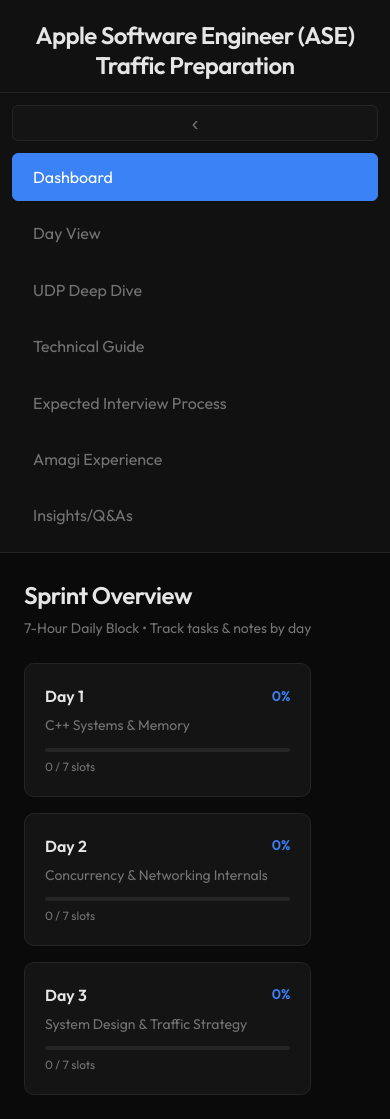
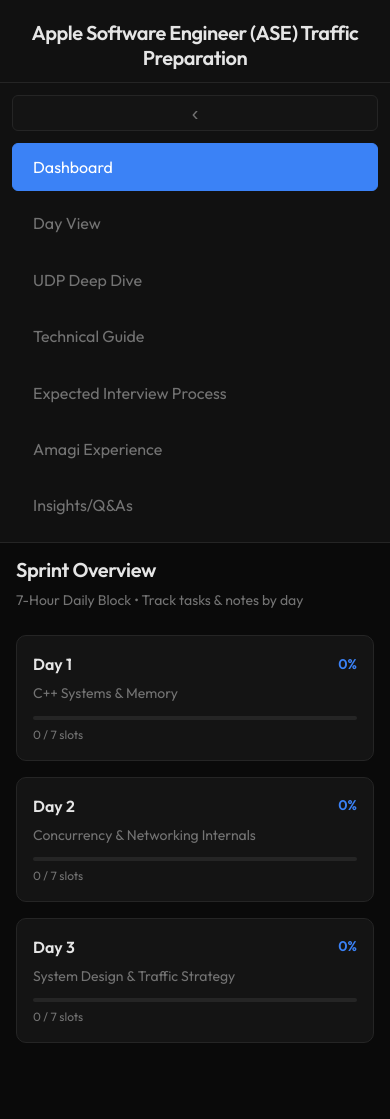
Before and after one commit to Bannump/apple-traffic-prep, a React (Vite) app: page / in a window 390 px wide. After the commit the page ends 1055 px from the top, so only its background shows below. Built offline with nearby package versions, Linux system fonts and the light colour scheme.

Commit message:
added responsiveness and redability improvement

```diff
--- a/src/App.jsx
+++ b/src/App.jsx
@@ -60,6 +60,7 @@
         />
         <main className="main">
           <div className="main-inner">
+            <div className="main-content">
             {view === 'dashboard' && (
               <Dashboard completed={completed} onSelectDay={handleSelectDay} />
             )}
@@ -77,6 +78,7 @@
             {view === 'interview-process' && <InterviewProcessPage />}
             {view === 'amagi-experience' && <AmagiExperiencePage />}
             {view === 'insights-qa' && <InsightsQAPage />}
+            </div>
           </div>
         </main>
       </div>
--- a/src/index.css
+++ b/src/index.css
@@ -24,6 +24,11 @@
   --font-mono: "JetBrains Mono", ui-monospace, monospace;
   --shadow: 0 4px 24px rgba(0, 0, 0, 0.4);
   --transition: 0.2s ease;
+  /* Content width: centered, readable, responsive */
+  --content-max-width: 72rem;
+  --content-readable-width: 52rem;
+  --content-padding-inline: clamp(1rem, 5vw, 1.5rem);
+  --content-padding-block: clamp(1rem, 4vw, 1.5rem);
 }
 
 *,
@@ -314,21 +319,34 @@
   min-width: 0;
   min-height: 0;
   background: var(--bg);
-  overflow-x: scroll;
+  overflow-x: auto;
   overflow-y: auto;
 }
 
 .main-inner {
-  min-width: 100%;
-  width: max-content;
+  width: 100%;
+  min-width: 0;
   flex: 1;
   display: flex;
   flex-direction: column;
+  align-items: center;
   min-height: min-content;
 }
 
+/* Centered content container: balanced layout, works on all screens */
+.main-content {
+  width: 100%;
+  max-width: var(--content-max-width);
+  margin: 0 auto;
+  padding: var(--content-padding-block) var(--content-padding-inline);
+  flex: 1;
+  display: flex;
+  flex-direction: column;
+  min-width: 0;
+}
+
 .main > * {
-  min-width: min-content;
+  min-width: 0;
 }
 
 .view {
@@ -336,6 +354,8 @@
   flex: 1;
   flex-direction: column;
   overflow: auto;
+  width: 100%;
+  min-width: 0;
 }
 
 .view.active {
@@ -343,22 +363,27 @@
 }
 
 .view-dashboard {
-  padding: 1.5rem;
+  width: 100%;
+  max-width: var(--content-max-width);
 }
 
 /* ----- Study page (UDP Deep Dive doc) ----- */
 .view-study {
-  padding: 1.5rem;
+  width: 100%;
+  max-width: var(--content-max-width);
 }
 
 .study-page {
-  max-width: 52rem;
+  max-width: var(--content-readable-width);
   margin: 0 auto;
+  width: 100%;
 }
 
 .study-content {
   color: var(--text);
   line-height: 1.6;
+  overflow-wrap: break-word;
+  word-wrap: break-word;
 }
 
 /* UDP diagrams (component + flow charts) */
@@ -662,7 +687,8 @@
 }
 
 .view-day {
-  padding: 1.5rem;
+  width: 100%;
+  max-width: var(--content-max-width);
 }
 
 .day-header {
@@ -916,10 +942,18 @@
   border-top: 1px solid var(--border);
 }
 
+/* ----- Responsive: tablet and below ----- */
 @media (max-width: 768px) {
+  .page-heading {
+    padding-left: var(--content-padding-inline);
+    padding-right: var(--content-padding-inline);
+  }
+
   .schedule-top-row {
     flex-direction: column;
     gap: 1rem;
+    padding-left: var(--content-padding-inline);
+    padding-right: var(--content-padding-inline);
   }
 
   .day-nav-horizontal {
@@ -947,6 +981,10 @@
     min-height: 44px;
   }
 
+  .main-content {
+    padding: var(--content-padding-block) var(--content-padding-inline);
+  }
+
   .day-cards {
     grid-template-columns: 1fr;
   }
@@ -954,4 +992,63 @@
   .slot-header {
     flex-wrap: wrap;
   }
+
+  .day-header {
+    padding-bottom: 1rem;
+    margin-bottom: 1rem;
+  }
+
+  .markdown-body pre,
+  .markdown-body table {
+    overflow-x: auto;
+    -webkit-overflow-scrolling: touch;
+  }
+
+  .markdown-body table {
+    display: block;
+  }
 }
+
+/* ----- Responsive: mobile ----- */
+@media (max-width: 480px) {
+  .page-heading {
+    font-size: 1.25rem;
+  }
+
+  .day-nav-item {
+    padding: 0.5rem 0.75rem;
+    font-size: 0.8125rem;
+  }
+
+  .main-content {
+    padding: 0.75rem 1rem;
+  }
+
+  .dashboard-hero h2 {
+    font-size: 1.25rem;
+  }
+
+  .day-title {
+    font-size: 1.15rem;
+  }
+
+  .slot {
+    padding: 0.75rem 1rem;
+  }
+
+  .slot-title {
+    font-size: 0.9375rem;
+  }
+
+  .day-card {
+    padding: 1rem;
+  }
+
+  .markdown-body h1 {
+    font-size: 1.5rem;
+  }
+
+  .markdown-body h2 {
+    font-size: 1.1rem;
+  }
+}
```
